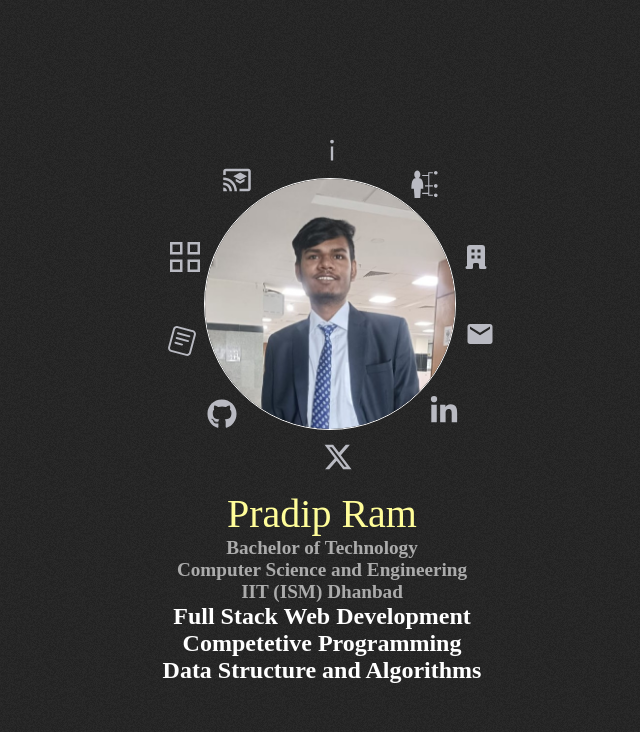
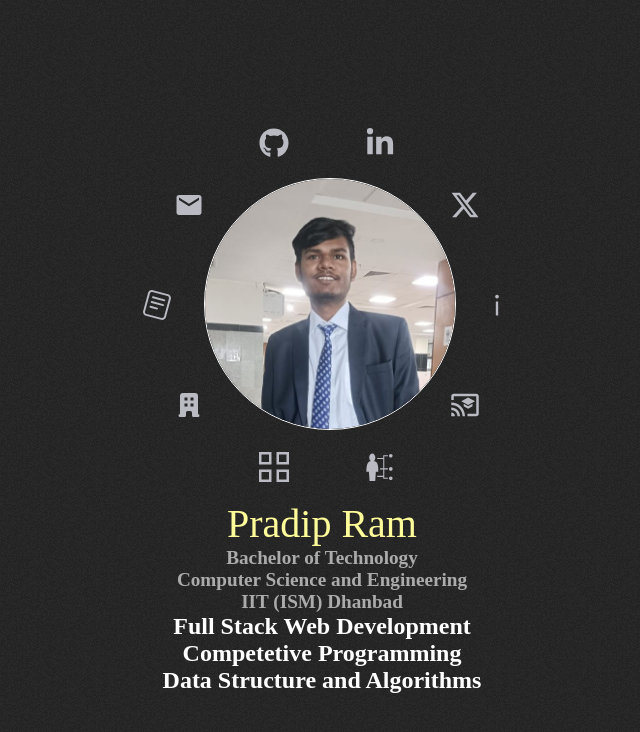
Before and after one commit to Pradipram/new-portfolio, a React (Create React App) app: page / in a window 1280 px wide. Shown: the top 732 px of the page, without its empty margins (318-958 px from the left). Built offline with nearby package versions, Linux system fonts and the light colour scheme; the HTML template or start-up script is replaced by a standard one.

Commit message:
automated the position of the detail around circle profile image.

```diff
--- a/src/assets/HomeDetails/index.ts
+++ b/src/assets/HomeDetails/index.ts
@@ -13,7 +13,6 @@ interface HomeDetail {
   title: string;
   href: string;
   icon: IconType;
-  className: string;
   externalLink: boolean;
   TooltipPlacement: TooltipProps["placement"];
 }
@@ -24,7 +23,6 @@ export const homeDetails: HomeDetail[] = [
     title: "About Me",
     href: "/about",
     icon: AiOutlineInfo,
-    className: "about",
     externalLink: false,
     TooltipPlacement: "top",
   },
@@ -33,7 +31,6 @@ export const homeDetails: HomeDetail[] = [
     title: "Education",
     href: "/education",
     icon: MdCastForEducation,
-    className: "education",
     externalLink: false,
     TooltipPlacement: "left",
   },
@@ -42,7 +39,6 @@ export const homeDetails: HomeDetail[] = [
     title: "Skills",
     href: "/skills",
     icon: GiSkills,
-    className: "skills",
     externalLink: false,
     TooltipPlacement: "right",
   },
@@ -51,7 +47,6 @@ export const homeDetails: HomeDetail[] = [
     title: "Projects",
     href: "/projects",
     icon: GrProjects,
-    className: "projects",
     externalLink: false,
     TooltipPlacement: "left",
   },
@@ -60,7 +55,6 @@ export const homeDetails: HomeDetail[] = [
     title: "experience",
     href: "/experience",
     icon: HiOfficeBuilding,
-    className: "experience",
     externalLink: false,
     TooltipPlacement: "right",
   },
@@ -69,7 +63,6 @@ export const homeDetails: HomeDetail[] = [
     title: "Resume",
     href: "https://drive.google.com/file/d/1u3jXqgsSLEOdkGcTozgSqsJMB3jf9pqS/view?usp=sharing",
     icon: SiReaddotcv,
-    className: "resume",
     externalLink: true,
     TooltipPlacement: "left",
   },
@@ -78,7 +71,6 @@ export const homeDetails: HomeDetail[] = [
     title: "Email Me",
     href: `mailto:pradipramnawa@gmail.com?subject=${encodeURIComponent("Hello from Portfolio")}&body=${encodeURIComponent("Hi, I saw your portfolio and would like to connect!")}`,
     icon: MdMail,
-    className: "email",
     externalLink: true,
     TooltipPlacement: "right",
   },
@@ -87,7 +79,6 @@ export const homeDetails: HomeDetail[] = [
     title: "Github",
     href: "https://github.com/Pradipram",
     icon: FaGithub,
-    className: "github",
     externalLink: true,
     TooltipPlacement: "left",
   },
@@ -96,7 +87,6 @@ export const homeDetails: HomeDetail[] = [
     title: "LinkedIn",
     href: "https://www.linkedin.com/in/pradip-ram-0bbb73222/",
     icon: FaLinkedinIn,
-    className: "linkedin",
     externalLink: true,
     TooltipPlacement: "right",
   },
@@ -105,7 +95,6 @@ export const homeDetails: HomeDetail[] = [
     title: "X",
     href: "https://x.com/P__radip",
     icon: FaXTwitter,
-    className: "x",
     externalLink: true,
     TooltipPlacement: "bottom",
   },
--- a/src/pages/Home.tsx
+++ b/src/pages/Home.tsx
@@ -6,18 +6,34 @@ import { Zoom } from "@mui/material";
 import { homeDetails } from "../assets";
 
 const Home = () => {
+  // const centerX = 238;
+  const centerX = 255;
+  // const centerY = 113.8;
+  const centerY = 135;
+  const radius = 170;
+
+  const calculatePosition = (index: number, total: number) => {
+    const angle = (index / total) * 2 * Math.PI;
+    const x = centerX + radius * Math.cos(angle) - 20;
+    const y = centerY + radius * Math.sin(angle) - 20;
+    return { left: `${x}px`, top: `${y}px` };
+  };
+
   return (
     <div className={homeStyle.App}>
       <div className={homeStyle.circle}>
         <img src={profile} alt="profile" className={homeStyle.profileImage} />
-        {homeDetails.map((detail) => (
+        {homeDetails.map((detail, index) => {
+          const position = calculatePosition(index, homeDetails.length);
+          return (
             <a
-            className={homeStyle[detail.className]}
+              // className={homeStyle[detail.className]}
               href={detail.href}
               key={detail.id}
               {...(detail.externalLink
                 ? { target: "_blank", rel: "noopener noreferrer" }
                 : {})}
+              style={position}
             >
               <Tooltip
                 title={detail.title}
@@ -35,7 +51,8 @@ const Home = () => {
                 <detail.icon style={{ height: 30, width: 30 }} />
               </Tooltip>
             </a>
-        ))}
+          );
+        })}
       </div>
       <div className={homeStyle.info}>
         {/* <div className={homeStyle.name}>
--- a/src/styles/Home.module.scss
+++ b/src/styles/Home.module.scss
@@ -50,56 +50,6 @@ body {
       background-color: $font-secondary;
     }
   }
-
-  .about {
-    left: 240px;
-    top: -40px;
-  }
-
-  .education {
-    left: 145px;
-    top: -10px;
-  }
-
-  .skills {
-    left: 333px;
-    top: -6px;
-  }
-
-  .projects {
-    left: 93px;
-    top: 67px;
-  }
-
-  .experience {
-    right: 76px;
-    top: 67px;
-  }
-
-  .resume {
-    left: 90px;
-    top: 151px;
-  }
-
-  .email {
-    right: 72px;
-    top: 144px;
-  }
-
-  .github {
-    bottom: 36px;
-    left: 130px;
-  }
-
-  .linkedin {
-    bottom: 39px;
-    right: 108px;
-  }
-
-  .x {
-    left: 246px;
-    bottom: -7px;
-  }
 }
 
 .info {
@@ -109,8 +59,7 @@ body {
   justify-content: center;
   flex-direction: column;
   // background-color: red;
-  margin: 10px;
-}
+  margin: 20px;
 
   .name {
     // color: #fff;
@@ -140,3 +89,4 @@ body {
     color: white;
     font-size: 1.5em;
   }
+}
```
Lines whose indentation alone changed are shown as unchanged.
